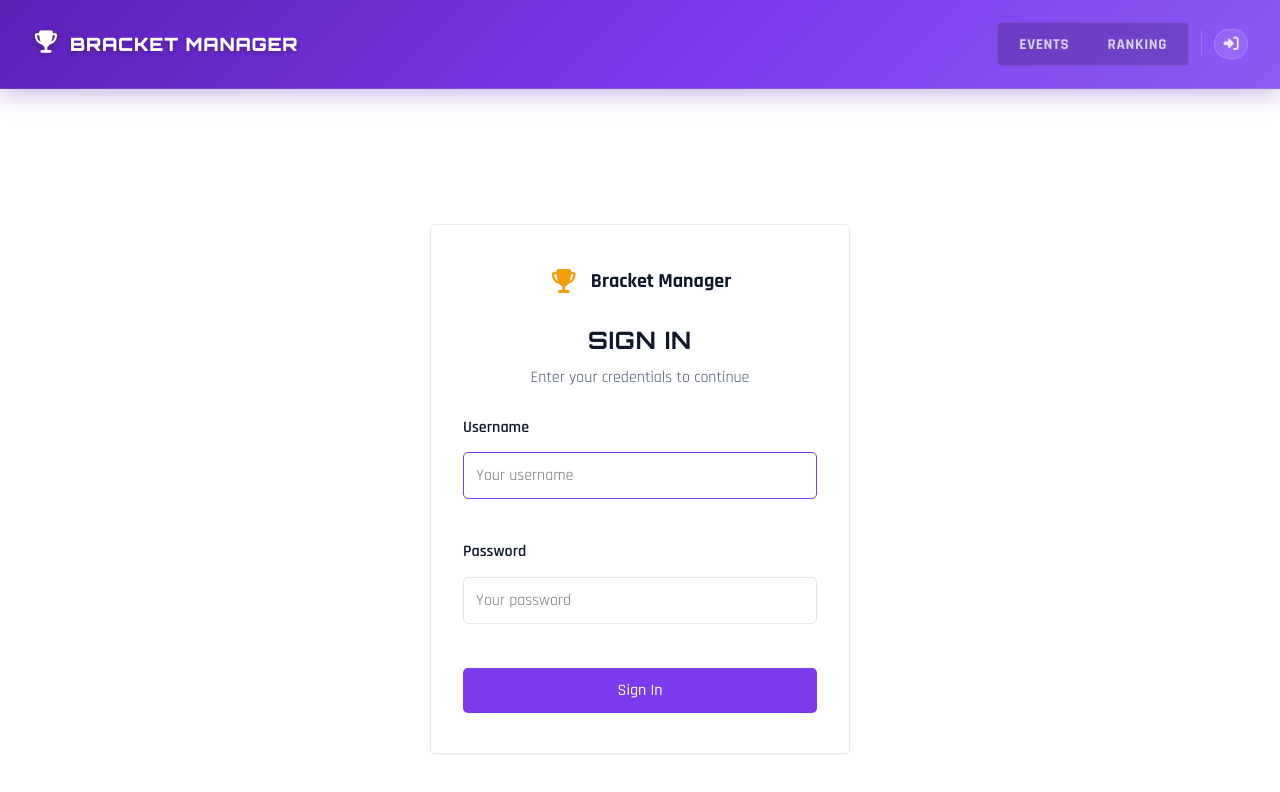
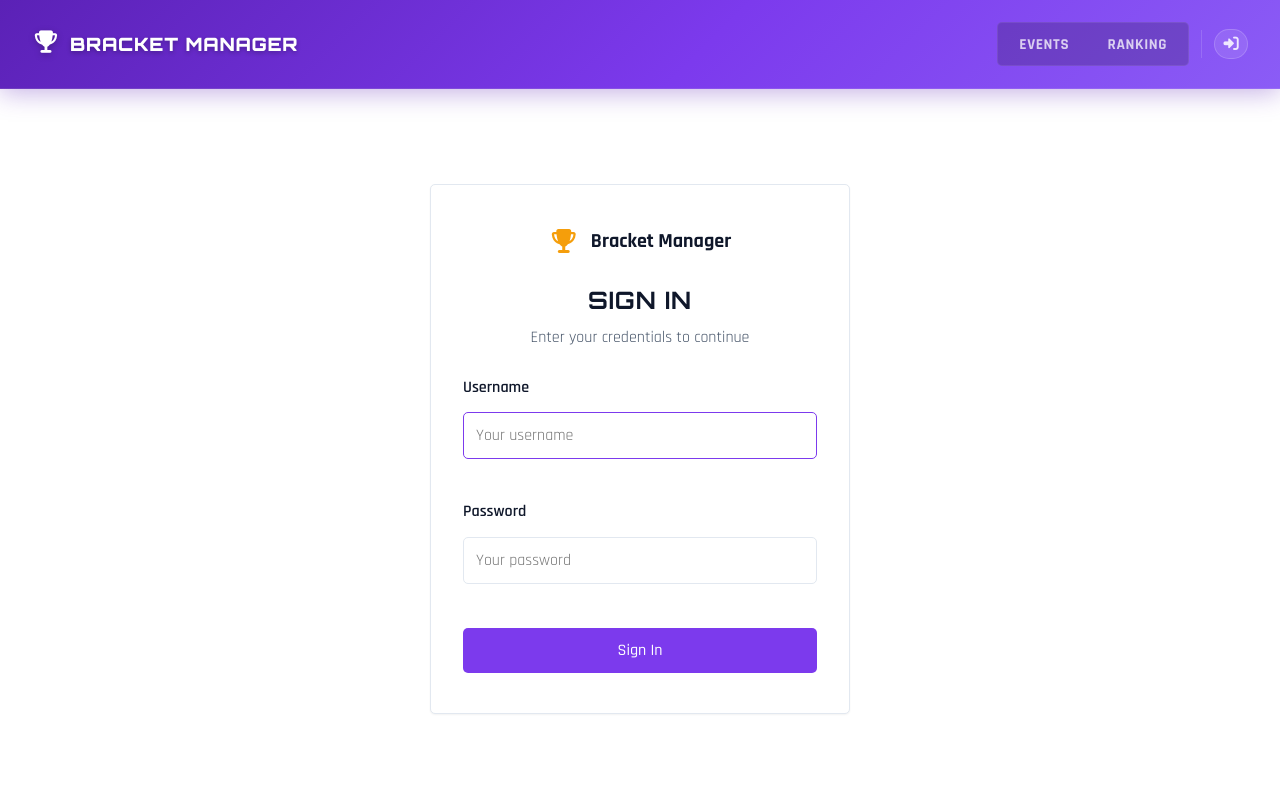
Before and after one commit to DamianKR/Tournament-Bracket-Manager-FGC, a React (Vite) app: page /login in a window 1280 px wide. Shown: the top 792 px of the page. Built offline with nearby package versions, Linux system fonts and the light colour scheme; no server answers.

Commit message:
Style login

```diff
--- a/src/pages/Login/LoginPage.css
+++ b/src/pages/Login/LoginPage.css
@@ -1,5 +1,5 @@
 .login-page {
-  min-height: 100vh;
+  min-height: 90vh;
   display: flex;
   align-items: center;
   justify-content: center;
```
